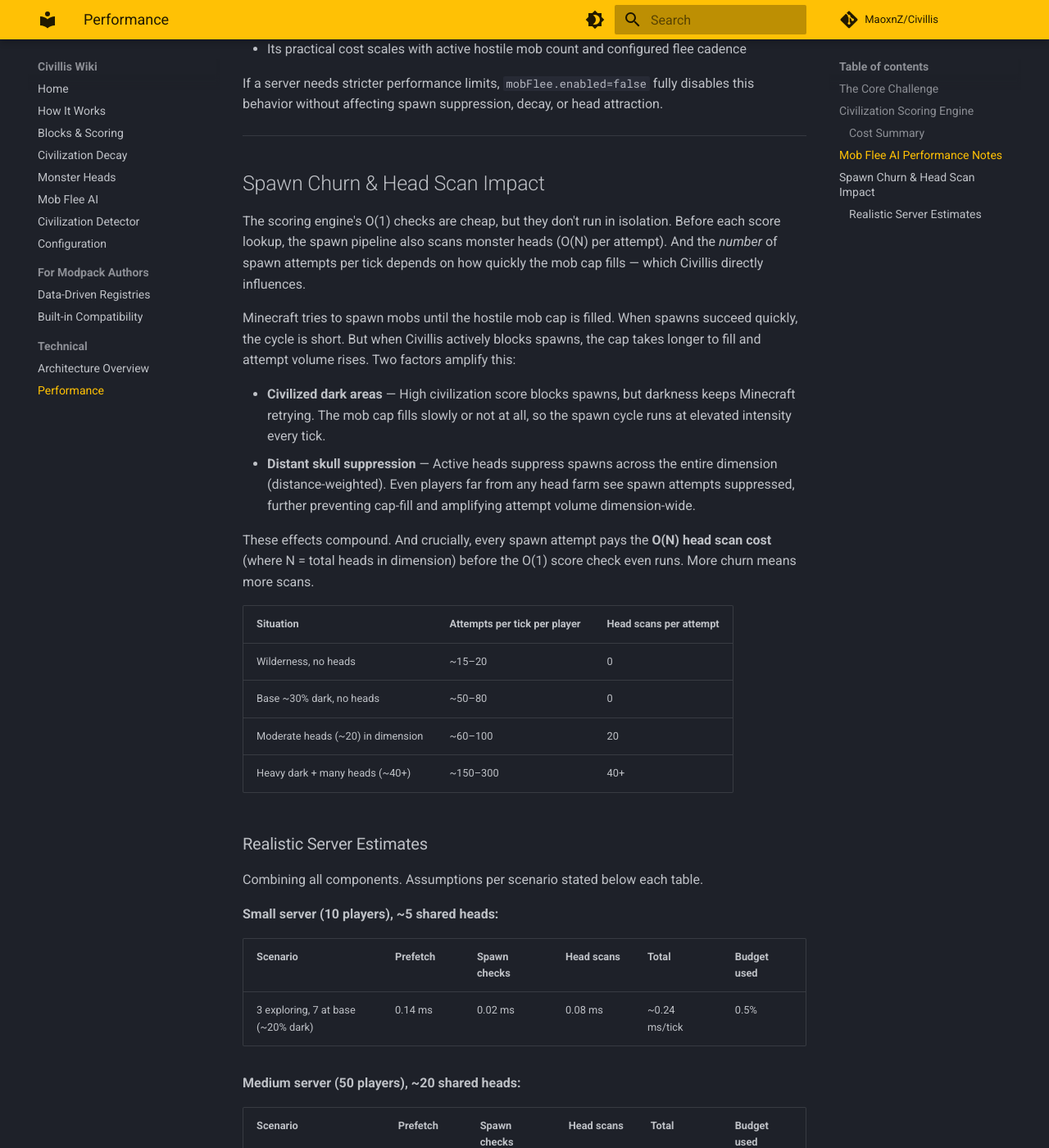
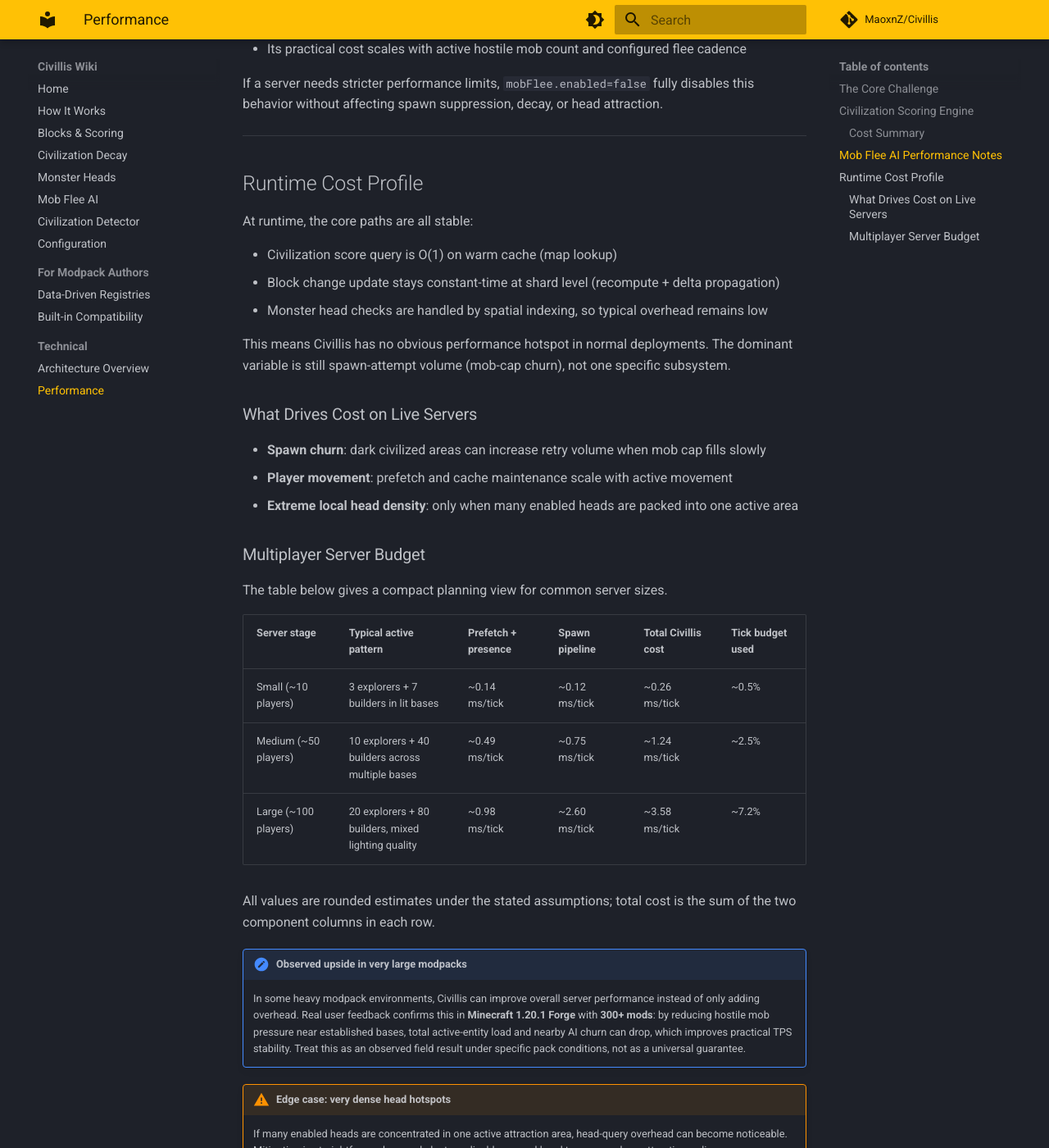
Before and after one commit to MaoxnZ/Civillis, an MkDocs documentation site: the page built from docs/technical/performance.md, in a window 1280 px wide and 1400 px high, scrolled down 2403 px. Shown: the whole window at 82% size. Built offline with MkDocs 1.6.1 and Material for MkDocs 9.7.7, drawn with Linux system fonts in a browser that asks for light colours; comment, search, counter and statistics services are not loaded; some of the changed text lies outside the part shown.

Commit message:
docs: WIKI update for v1.0.1-release

```diff
--- a/docs/technical/performance.md
+++ b/docs/technical/performance.md
@@ -82,57 +82,39 @@ If a server needs stricter performance limits, `mobFlee.enabled=false` fully dis
 
 ---
 
-## Spawn Churn & Head Scan Impact
+## Runtime Cost Profile
 
-The scoring engine's O(1) checks are cheap, but they don't run in isolation. Before each score lookup, the spawn pipeline also scans monster heads (O(N) per attempt). And the *number* of spawn attempts per tick depends on how quickly the mob cap fills — which Civillis directly influences.
+At runtime, the core paths are all stable:
 
-Minecraft tries to spawn mobs until the hostile mob cap is filled. When spawns succeed quickly, the cycle is short. But when Civillis actively blocks spawns, the cap takes longer to fill and attempt volume rises. Two factors amplify this:
+- Civilization score query is O(1) on warm cache (map lookup)
+- Block change update stays constant-time at shard level (recompute + delta propagation)
+- Monster head checks are handled by spatial indexing, so typical overhead remains low
 
-- **Civilized dark areas** — High civilization score blocks spawns, but darkness keeps Minecraft retrying. The mob cap fills slowly or not at all, so the spawn cycle runs at elevated intensity every tick.
-- **Distant skull suppression** — Active heads suppress spawns across the entire dimension (distance-weighted). Even players far from any head farm see spawn attempts suppressed, further preventing cap-fill and amplifying attempt volume dimension-wide.
+This means Civillis has no obvious performance hotspot in normal deployments. The dominant variable is still spawn-attempt volume (mob-cap churn), not one specific subsystem.
 
-These effects compound. And crucially, every spawn attempt pays the **O(N) head scan cost** (where N = total heads in dimension) before the O(1) score check even runs. More churn means more scans.
+### What Drives Cost on Live Servers
 
-| Situation | Attempts per tick per player | Head scans per attempt |
-|-----------|----------------------------|----------------------|
-| Wilderness, no heads | ~15–20 | 0 |
-| Base ~30% dark, no heads | ~50–80 | 0 |
-| Moderate heads (~20) in dimension | ~60–100 | 20 |
-| Heavy dark + many heads (~40+) | ~150–300 | 40+ |
+- **Spawn churn**: dark civilized areas can increase retry volume when mob cap fills slowly
+- **Player movement**: prefetch and cache maintenance scale with active movement
+- **Extreme local head density**: only when many enabled heads are packed into one active area
 
-### Realistic Server Estimates
+### Multiplayer Server Budget
 
-Combining all components. Assumptions per scenario stated below each table.
+The table below gives a compact planning view for common server sizes.
 
-**Small server (10 players), ~5 shared heads:**
+| Server stage | Typical active pattern | Prefetch + presence | Spawn pipeline | Total Civillis cost | Tick budget used |
+|--------------|------------------------|---------------------|----------------|---------------------|------------------|
+| Small (~10 players) | 3 explorers + 7 builders in lit bases | ~0.14 ms/tick | ~0.12 ms/tick | ~0.26 ms/tick | ~0.5% |
+| Medium (~50 players) | 10 explorers + 40 builders across multiple bases | ~0.49 ms/tick | ~0.75 ms/tick | ~1.24 ms/tick | ~2.5% |
+| Large (~100 players) | 20 explorers + 80 builders, mixed lighting quality | ~0.98 ms/tick | ~2.60 ms/tick | ~3.58 ms/tick | ~7.2% |
 
-| Scenario | Prefetch | Spawn checks | Head scans | Total | Budget used |
-|----------|----------|-------------|------------|-------|-------------|
-| 3 exploring, 7 at base (~20% dark) | 0.14 ms | 0.02 ms | 0.08 ms | ~0.24 ms/tick | 0.5% |
+All values are rounded estimates under the stated assumptions; total cost is the sum of the two component columns in each row.
 
-**Medium server (50 players), ~20 shared heads:**
+!!! note "Observed upside in very large modpacks"
+    In some heavy modpack environments, Civillis can improve overall server performance instead of only adding overhead.
+    Real user feedback confirms this in **Minecraft 1.20.1 Forge** with **300+ mods**: by reducing hostile mob pressure near established bases, total active-entity load and nearby AI churn can drop, which improves practical TPS stability.
+    Treat this as an observed field result under specific pack conditions, not as a universal guarantee.
 
-| Scenario | Prefetch | Spawn checks | Head scans | Total | Budget used |
-|----------|----------|-------------|------------|-------|-------------|
-| 10 moving, 40 at base (~25% dark) | 0.49 ms | 0.15 ms | 0.6 ms | ~1.2 ms/tick | 2.5% |
-| Same + distant suppression active | 0.49 ms | 0.25 ms | 1.0 ms | ~1.7 ms/tick | 3.5% |
-
-**Large server (100 players), ~40 shared heads:**
-
-| Scenario | Prefetch | Spawn checks | Head scans | Total | Budget used |
-|----------|----------|-------------|------------|-------|-------------|
-| 20 moving, 80 at base (~25% dark) | 0.98 ms | 0.30 ms | 2.4 ms | ~3.7 ms/tick | 7.4% |
-| Same + heavy dark + suppression | 0.98 ms | 0.56 ms | 4.5 ms | ~6.0 ms/tick | 12% |
-
-**Massive server (200 players), ~80 shared heads:**
-
-| Scenario | Prefetch | Spawn checks | Head scans | Total | Budget used |
-|----------|----------|-------------|------------|-------|-------------|
-| 40 moving, 160 at base (~25% dark) | 2.0 ms | 0.60 ms | 9.6 ms | ~12.2 ms/tick | 24% |
-| Same + heavy dark + suppression | 2.0 ms | 1.0 ms | 16 ms | ~19 ms/tick | 38% |
-
-!!! note "Head scans dominate at scale"
-    On large servers, the O(N) per-attempt head scan becomes the primary cost driver. Distant suppression inflates spawn attempt volume across the entire dimension, and each attempt scans every head. Servers with 50+ heads should keep civilized areas well-lit and consolidate unused head farms to reduce churn.
-
-!!! warning "Edge case: worst-case churn"
-    The most expensive scenario is a dimension with many active heads (strong distant suppression) combined with large civilized areas that are mostly dark (civilization blocks spawns, darkness keeps Minecraft trying). The mob cap never fills, so the spawn cycle runs at maximum intensity every tick — and every attempt pays the O(N) head scan cost. If you notice TPS impact, lighting up builds and reducing head count are the most effective mitigations.
+!!! warning "Edge case: very dense head hotspots"
+    If many enabled heads are concentrated in one active attraction area, head-query overhead can become noticeable.
+    Mitigation is straightforward: spread clusters, disable unused head types, or reduce attraction radius.
```
Also changed, not shown: docs/modpack/data-driven.md (+1 -1 lines), docs/monster-heads.md (+4 -4 lines), docs/technical/architecture.md (+3 -2 lines).
